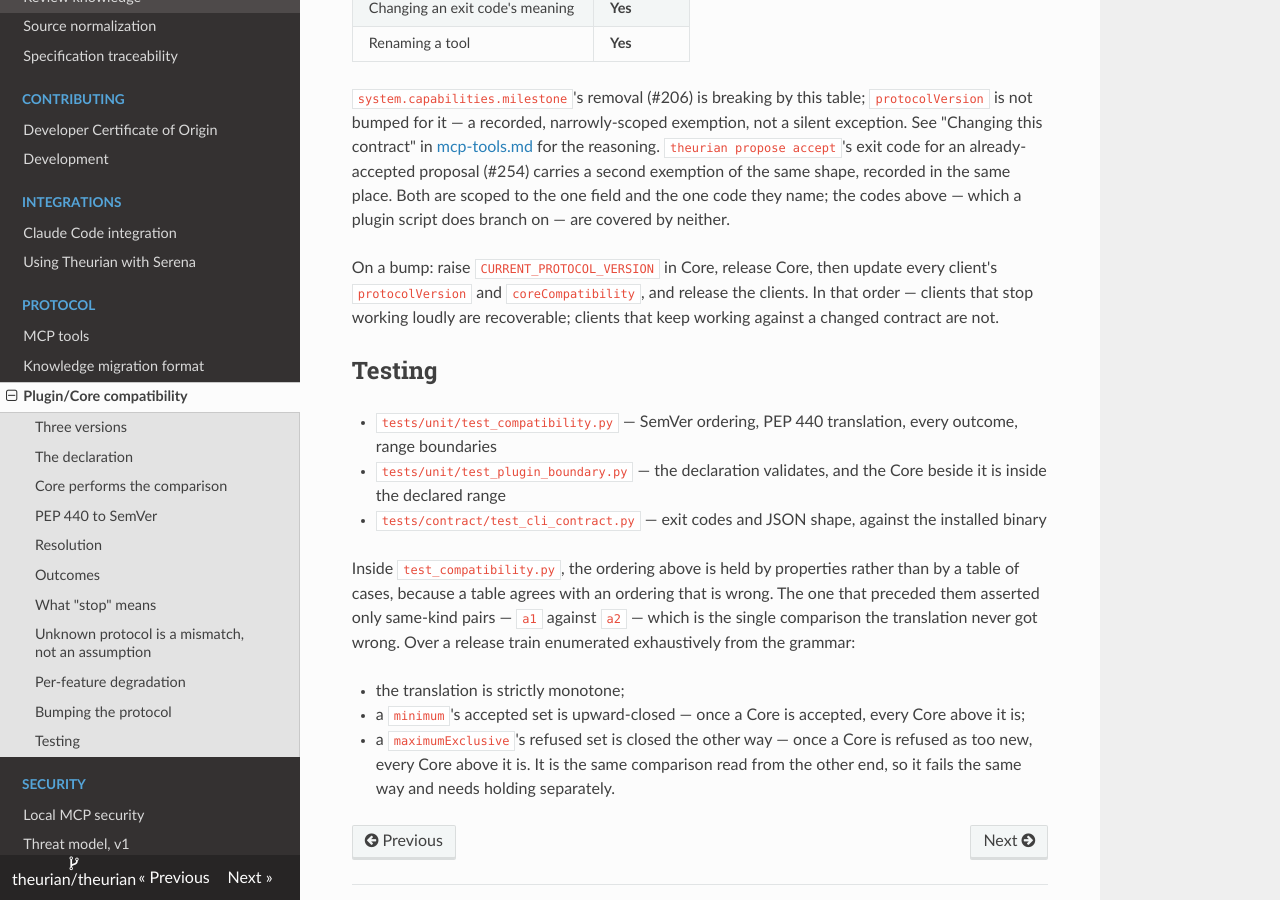
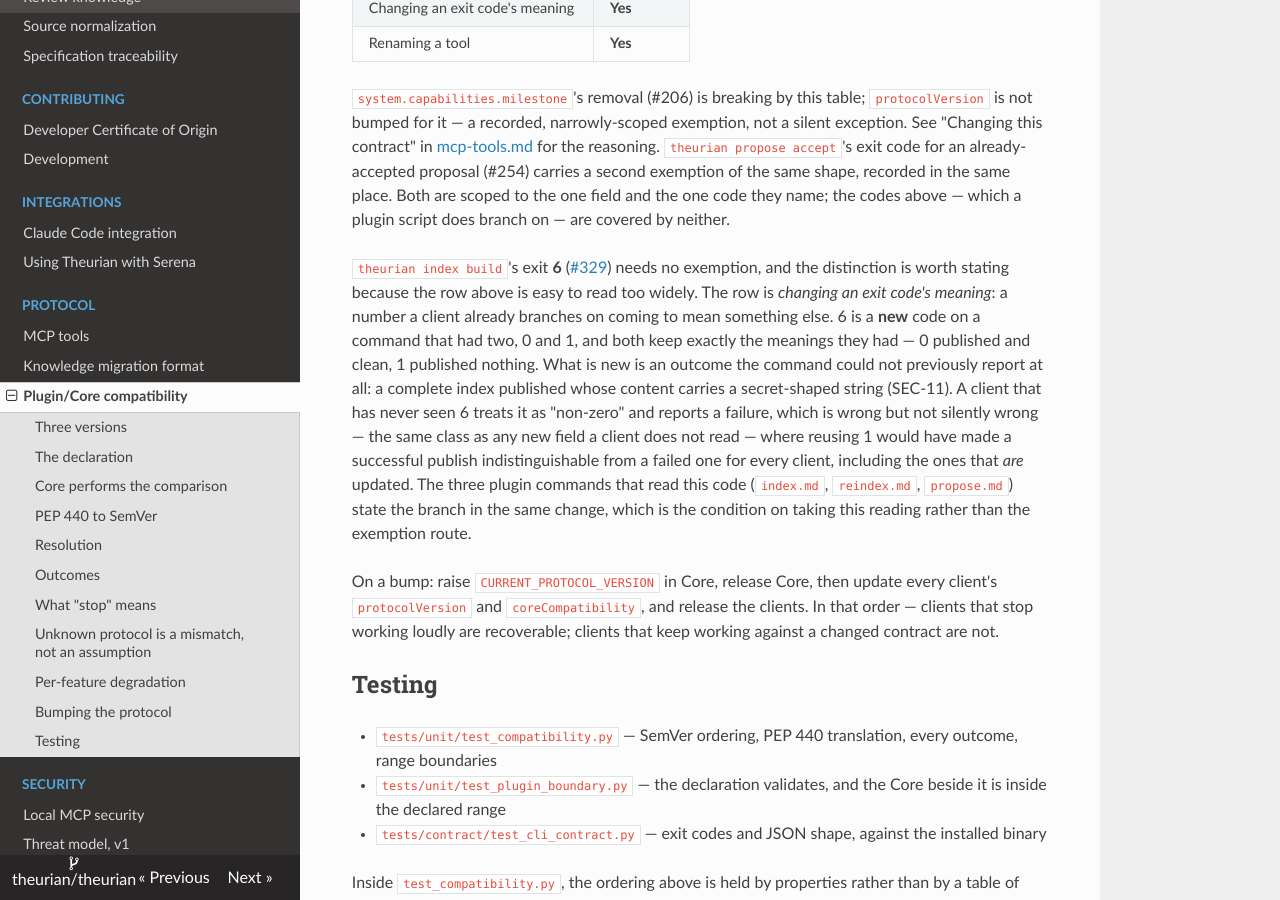
Before and after one commit to theurian/theurian, an MkDocs documentation site: the page built from docs/protocol/plugin-core-compatibility.md, in a window 1280 px wide and 900 px high, scrolled down 4518 px. Built offline with MkDocs 1.6.1, drawn with Linux system fonts in a browser that asks for light colours.

Commit message:
docs(plugin): state exit 6 as a published index, not a failed build (#329)
`theurian index build` exits 6 when it published a complete index whose content
carries a secret-shaped string. Three plugin commands run that build and treat
non-zero as failure, so the signal died at its principal consumer and a
successful publish was reported as a failed one. `index.md`, `reindex.md` and
`propose.md` now state the branch: report the build id, relay every findings
line and the remedy, do not re-run the build, and read only exit 1 as "nothing
was published".

A contract row pins the code against the installed binary, where the plugin
reads it -- mutating the constant to 1 reddens exactly there and nowhere else in
the suite.

The compatibility decision is recorded beside the #206 and #254 exemptions and
is not one: 6 is a new code on a command whose 0 and 1 keep their meanings, for
an outcome the command could not previously report. Reusing 1 would have made a
successful publish indistinguishable from a failed one for every client,
updated or not.

Review-Finding: security HIGH — index build's exit contract changed and no contract surface moved
Review-Finding: code-review MEDIUM — index build's exit contract changed and no contract surface moved
Review-Finding: adversarial MEDIUM — index build's exit contract changed and no contract surface moved
Signed-off-by: Takehide Uchida <utchy@graphnote-design.com>

```diff
--- a/docs/protocol/plugin-core-compatibility.md
+++ b/docs/protocol/plugin-core-compatibility.md
@@ -213,6 +213,22 @@ of the same shape, recorded in the same place. Both are scoped to the one
 field and the one code they name; the codes above — which a plugin script does
 branch on — are covered by neither.
 
+`theurian index build`'s exit **6** ([#329](https://github.com/theurian/theurian/issues/329))
+needs no exemption, and the distinction is worth stating because the row above
+is easy to read too widely. The row is *changing an exit code's meaning*: a
+number a client already branches on coming to mean something else. 6 is a **new**
+code on a command that had two, 0 and 1, and both keep exactly the meanings they
+had — 0 published and clean, 1 published nothing. What is new is an outcome the
+command could not previously report at all: a complete index published whose
+content carries a secret-shaped string (SEC-11). A client that has never seen 6
+treats it as "non-zero" and reports a failure, which is wrong but not silently
+wrong — the same class as any new field a client does not read — where reusing 1
+would have made a successful publish indistinguishable from a failed one for
+every client, including the ones that *are* updated. The three plugin commands
+that read this code (`index.md`, `reindex.md`, `propose.md`) state the branch in
+the same change, which is the condition on taking this reading rather than the
+exemption route.
+
 On a bump: raise `CURRENT_PROTOCOL_VERSION` in Core, release Core, then update
 every client's `protocolVersion` and `coreCompatibility`, and release the
 clients. In that order — clients that stop working loudly are recoverable;
```
Also changed, not shown: plugins/claude-code/commands/index.md (+22 -0 lines), plugins/claude-code/commands/propose.md (+11 -0 lines), plugins/claude-code/commands/reindex.md (+8 -0 lines), 1 other file.
